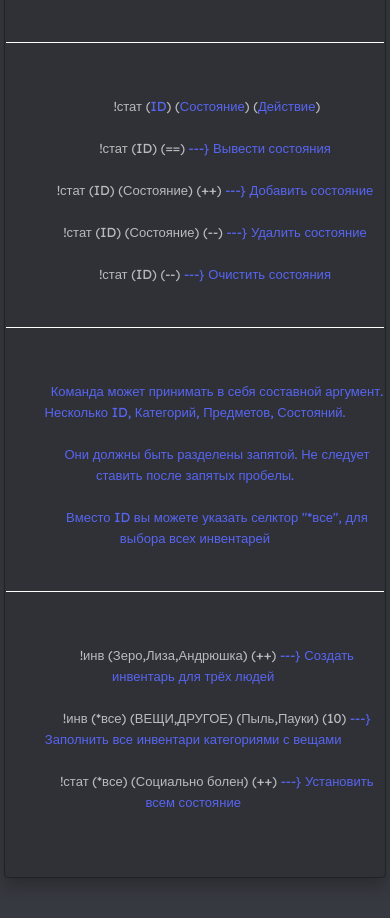
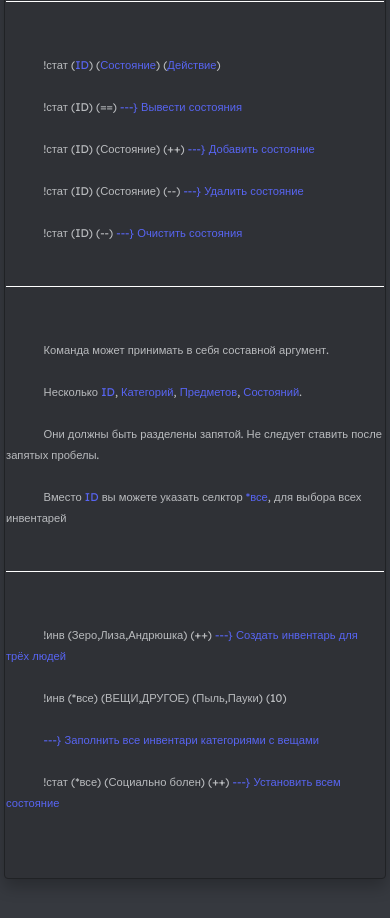
Before and after one commit to Evanechecssss/DiscordNarrationRPBotInvite, a plain HTML site: page index.html in a window 390 px wide. Shown: the part 1070-1988 px from the top of the page. Drawn offline with Linux system fonts and the light colour scheme.

Commit message:
adaptive

```diff
--- a/assets/css/adaptivesite.css
+++ b/assets/css/adaptivesite.css
@@ -43,17 +43,16 @@
         max-width: 100%;
         margin: 1%;
         padding: .1em;
-        font-size: 0.7rem;
-        text-align: center;
+        font-size: 0.9rem;
     }
     .info_inv{
         max-width: 100%;
         margin: 1%;
         padding: .1em;
-        font-size: 0.7rem;
+        font-size: 0.9rem;
     }
     .sel{
-        font-size: 0.7rem;
+        font-size: 0.9rem;
         text-align: center;
 
     }
@@ -71,8 +70,26 @@
         max-width: 100%;
         margin: 1%;
         padding: .1em;
+        font-size: 0.6rem;
+    }
+    .info_inv{
+        max-width: 100%;
+        margin: 1%;
+        padding: .1em;
+        font-size: 0.6rem;
+    }
+    .sel{
+        font-size: 0.6rem;
+        text-align: center;
+
+    }
+}
+@media only screen and (max-width: 320px) {
+    .info{
+        max-width: 100%;
+        margin: 1%;
+        padding: .1em;
         font-size: 0.7rem;
-        text-align: center;
     }
     .info_inv{
         max-width: 100%;
@@ -86,23 +103,3 @@
 
     }
 }
-@media only screen and (max-width: 320px) {
-    .info{
-        max-width: 100%;
-        margin: 1%;
-        padding: .1em;
-        font-size: 0.7rem;
-        text-align: center;
-    }
-    .info_inv{
-        max-width: 100%;
-        margin: 1%;
-        padding: .1em;
-        font-size: 0.7rem;
-    }
-    .sel{
-        font-size: 0.7rem;
-        text-align: center;
-
-    }
-}
--- a/index.html
+++ b/index.html
@@ -38,7 +38,7 @@
         </a>
         </div>
         <pre>
-        <code class="info ru info_inv">
+        <code class="info ru">
             <span class="bold">Команды бота</span>
             <div class="separator"></div>
             !инв (<span class="sel">ID</span>) (<span class="sel">Категория</span>) (<span class="sel">Предмет</span>) (<span class="sel">Действие</span>)<br>
@@ -61,12 +61,14 @@
             !стат (ID) (Состояние) (--) <span class="sel">---} Удалить состояние </span><br>
             !стат (ID) (--) <span class="sel">---} Очистить состояния </span><br>
             <div class="separator"></div>
-            <span class="sel">Команда может принимать в себя составной аргумент. Несколько ID, Категорий, Предметов, Состояний.</span><br>
-            <span class="sel">Они должны быть разделены запятой. Не следует ставить после запятых пробелы.</span><br>
-            <span class="sel">Вместо ID вы можете указать селктор "*все", для выбора всех инвентарей</span><br>
+            Команда может принимать в себя составной аргумент.<br>
+            Несколько <span class="sel">ID</span>, <span class="sel">Категорий</span>, <span class="sel">Предметов</span>, <span class="sel">Состояний</span>.<br>
+            Они должны быть разделены запятой. Не следует ставить после запятых пробелы.<br>
+            Вместо <span class="sel">ID</span> вы можете указать селктор <span class="sel">*все</span>, для выбора всех инвентарей<br>
             <div class="separator"></div>
             !инв (Зеро,Лиза,Андрюшка) (++) <span class="sel">---} Создать инвентарь для трёх людей </span><br>
-            !инв (*все) (ВЕЩИ,ДРУГОЕ) (Пыль,Пауки) (10) <span class="sel">---} Заполнить все инвентари категориями с вещами </span><br>
+            !инв (*все) (ВЕЩИ,ДРУГОЕ) (Пыль,Пауки) (10)<br>
+            <span class="sel">---} Заполнить все инвентари категориями с вещами </span><br>
             !стат (*все) (Социально болен) (++) <span class="sel">---} Установить всем состояние </span><br>
 
         </code>
```
